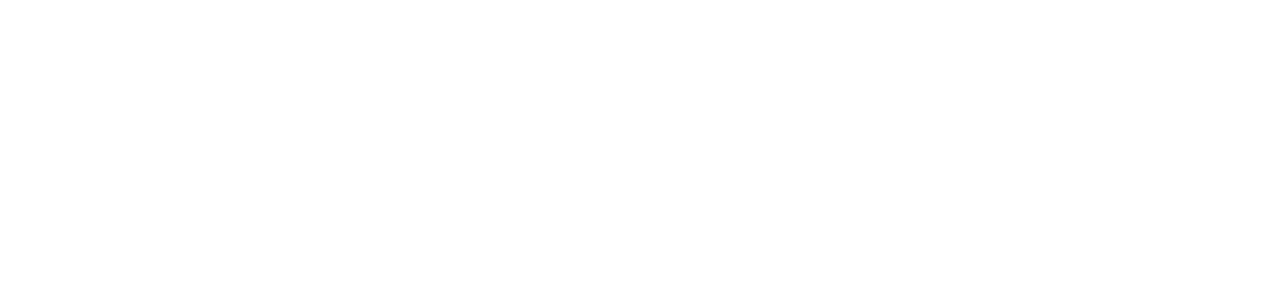
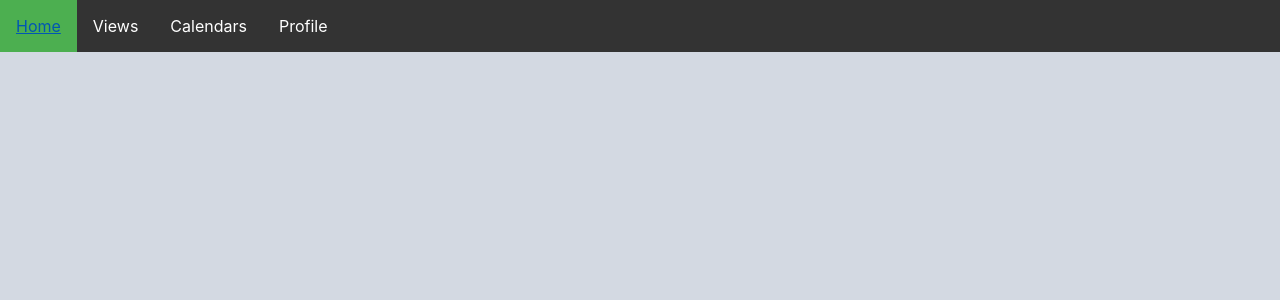
Before and after one commit to Mukary/PolyCalendar, a React (Create React App) app in the folder Client/: page / in a window 1280 px wide. Shown: the top 300 px of the page. Built offline with nearby package versions, Linux system fonts and the light colour scheme; sample sign-in values are in the browser's storage.

Commit message:
add: Navbar, profile page

```diff
--- a/Client/src/App.css
+++ b/Client/src/App.css
@@ -22,6 +22,10 @@
   font-size: large;
 }
 
+body {
+  background-color: #d3d9e2;
+}
+
 @keyframes App-logo-spin {
   from { transform: rotate(0deg); }
   to { transform: rotate(360deg); }
--- a/Client/src/App.js
+++ b/Client/src/App.js
@@ -3,6 +3,7 @@
 import HomePage from './pages/HomePage'
 import LoginPage from './pages/LoginPage/login.page'
 import RegisterPage from './pages/RegisterPage/register.page'
+import ProfilePage from './pages/ProfilePage/profile.page'
 import InvitePage from './pages/InvitePage/invite.page'
 import './App.css'
 
@@ -11,7 +12,8 @@
     return (
       <Router>
         <div>
-        <Route path='/' component ={HomePage} />
+        <Route exact path='/' component ={HomePage} />
+        <Route path='/profile' component ={ProfilePage} />
         <Route path='/login' component={LoginPage}/>
         <Route path='/register' component={RegisterPage}/>
         <Route path='/invite' component ={InvitePage} />
--- /dev/null
+++ b/Client/src/components/Navbar/Navbar.js
@@ -0,0 +1,15 @@
+import React from 'react'
+import './Navbar.styles.css'
+
+export default class Navbar extends React.Component {
+  render(){
+    return(
+      <ul>
+        <li><a class="active" href="/">Home</a></li>
+        <li><a href="/login">Views</a></li>
+        <li><a href="/invite">Calendars</a></li>
+        <li><a href="/profile">Profile</a></li>
+      </ul>
+    )
+  }
+}
--- /dev/null
+++ b/Client/src/components/Navbar/Navbar.styles.css
@@ -0,0 +1,27 @@
+ul {
+  list-style-type: none;
+  margin: 0;
+  padding: 0;
+  overflow: hidden;
+  background-color: #333;
+}
+
+li {
+  float: left;
+}
+
+li a {
+  display: block;
+  color: white;
+  text-align: center;
+  padding: 14px 16px;
+  text-decoration: none;
+}
+
+li a:hover:not(.active) {
+  background-color: #111;
+}
+
+.active {
+  background-color: #4CAF50;
+}
--- a/Client/src/pages/HomePage.js
+++ b/Client/src/pages/HomePage.js
@@ -1,5 +1,7 @@
 import React from 'react'
 import {Redirect} from 'react-router-dom'
+import Bootstrap from 'bootstrap/dist/css/bootstrap.css';
+import PNavbar from '../components/Navbar/Navbar'
 
 export default class HomePage extends React.Component {
   constructor(props){
@@ -21,8 +23,7 @@
   render() {
     if(this.state.isLogged){
       return(
-        <div>
-      </div>
+        <PNavbar/>
       )
     } else {
       return(
--- a/Client/src/pages/LoginPage/login.page.js
+++ b/Client/src/pages/LoginPage/login.page.js
@@ -57,7 +57,7 @@
       <Col smOffset={2} sm={2}>
       <Link to={`/invite`} activeClassName="active">
         <Button bsStyle="secondary">Get invite</Button>
-        </Link>
+      </Link>
       </Col>
     </FormGroup>
     </Form>
--- /dev/null
+++ b/Client/src/pages/ProfilePage/profile.page.js
@@ -0,0 +1,35 @@
+import React from 'react'
+import {Redirect} from 'react-router-dom'
+import Navbar from '../../components/Navbar/Navbar'
+import {userIsLogged} from '../../services/Auth.services'
+
+export default class ProfilePage extends React.Component {
+  constructor(props){
+    super(props)
+    this.state = {
+      isLogged: false
+    }
+  }
+
+  componentWillMount(){
+    if(userIsLogged()){
+      this.setState({
+        isLogged: true
+      })
+    }
+  }
+
+  render() {
+    if(!this.state.isLogged) {
+      return(
+        <Redirect to={'/login'} />
+      )
+    }
+    return(
+      <div>
+      <Navbar />
+      Welcome
+      </div>
+    )
+  }
+}
```
Also changed, not shown: 1 other file (tests, documents, lock files or other folders).
